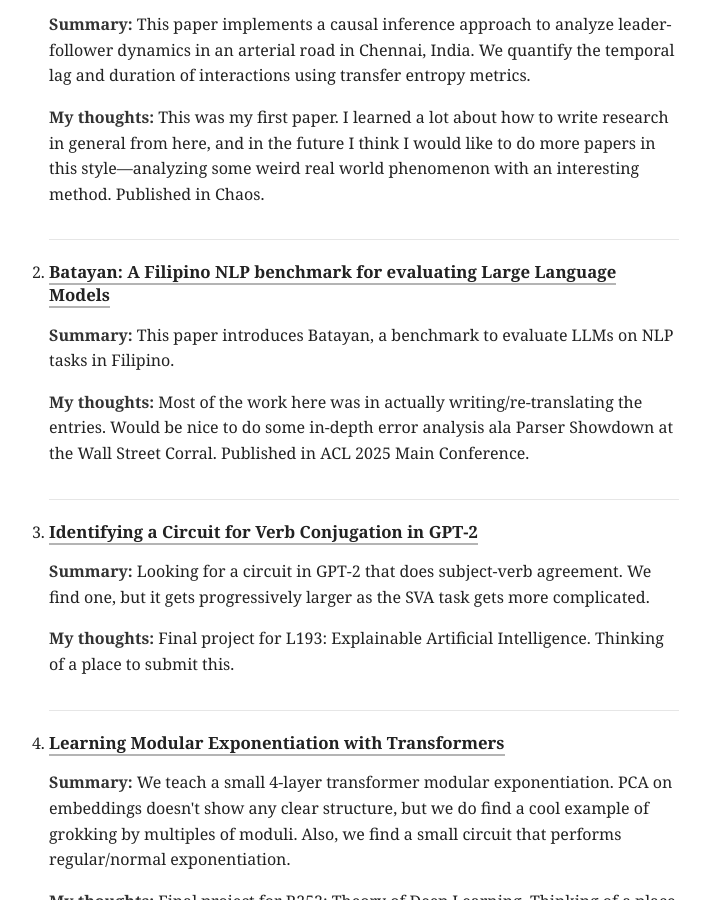
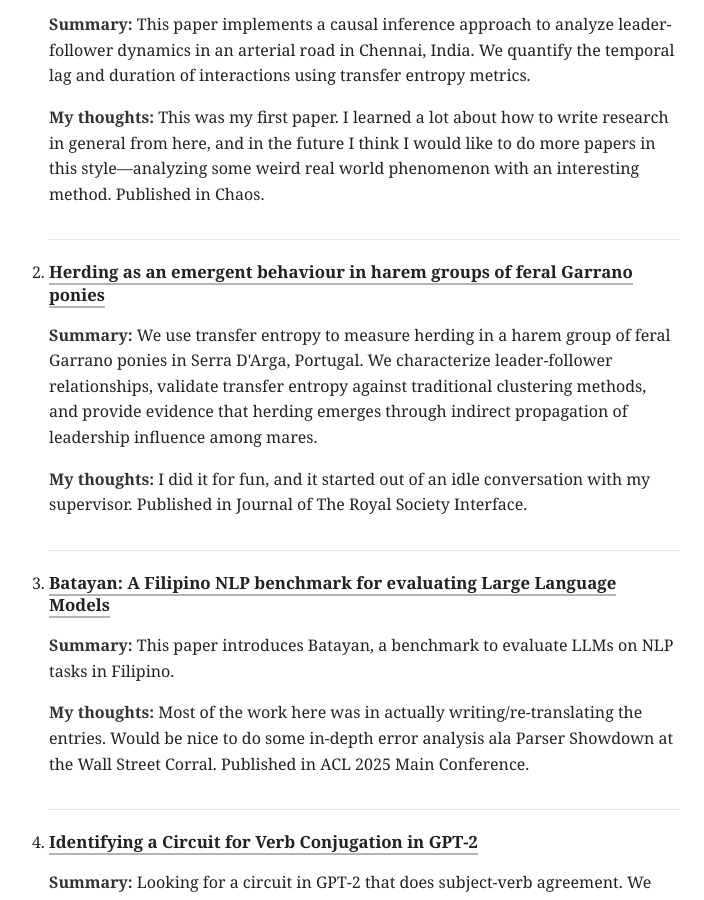
Before and after one commit to DavidDemitriAfrica/daviddemitriafrica.github.io, a Jekyll site: the page built from research.html, in a window 1280 px wide and 900 px high, scrolled down 335 px. Shown: the whole window, without its empty margins (286-990 px from the left). Built offline with Jekyll 4.4.1, drawn with Linux system fonts in a browser that asks for light colours.

Commit message:
Update Twitter handle, add Garrano ponies paper

```diff
--- a/index.html
+++ b/index.html
@@ -97,7 +97,7 @@ title: "David Demitri Africa"
             <li><a href="mailto:David.Africa@dsit.gov.uk">david.africa@dsit.gov.uk</a></li>
             <li><a href="https://github.com/DavidDemitriAfrica/">github</a></li>
             <li><a href="https://scholar.google.co.uk/citations?user=JsydmjkAAAAJ&hl=en">scholar</a></li>
-            <li><a href="https://x.com/DavidSmashfrica">twitter</a></li>
+            <li><a href="https://x.com/DavidDAfrica">twitter</a></li>
         </ul>
     </div>
 </div>
--- a/research.html
+++ b/research.html
@@ -14,6 +14,14 @@ title: "Research - David Demitri Africa"
     </h3>
     <p><strong>Summary:</strong> This paper implements a causal inference approach to analyze leader-follower dynamics in an arterial road in Chennai, India. We quantify the temporal lag and duration of interactions using transfer entropy metrics.</p>
     <p><strong>My thoughts:</strong> This was my first paper. I learned a lot about how to write research in general from here, and in the future I think I would like to do more papers in this style—analyzing some weird real world phenomenon with an interesting method. Published in Chaos.</p>
+  </li>
+
+  <li>
+    <h3 class="research-title">
+      <a href="https://doi.org/10.1098/rsif.2025.0187" target="_blank" rel="noopener">Herding as an emergent behaviour in harem groups of feral Garrano ponies</a>
+    </h3>
+    <p><strong>Summary:</strong> We use transfer entropy to measure herding in a harem group of feral Garrano ponies in Serra D'Arga, Portugal. We characterize leader-follower relationships, validate transfer entropy against traditional clustering methods, and provide evidence that herding emerges through indirect propagation of leadership influence among mares.</p>
+    <p><strong>My thoughts:</strong> I did it for fun, and it started out of an idle conversation with my supervisor. Published in Journal of The Royal Society Interface.</p>
   </li>
 
   <li>
```
